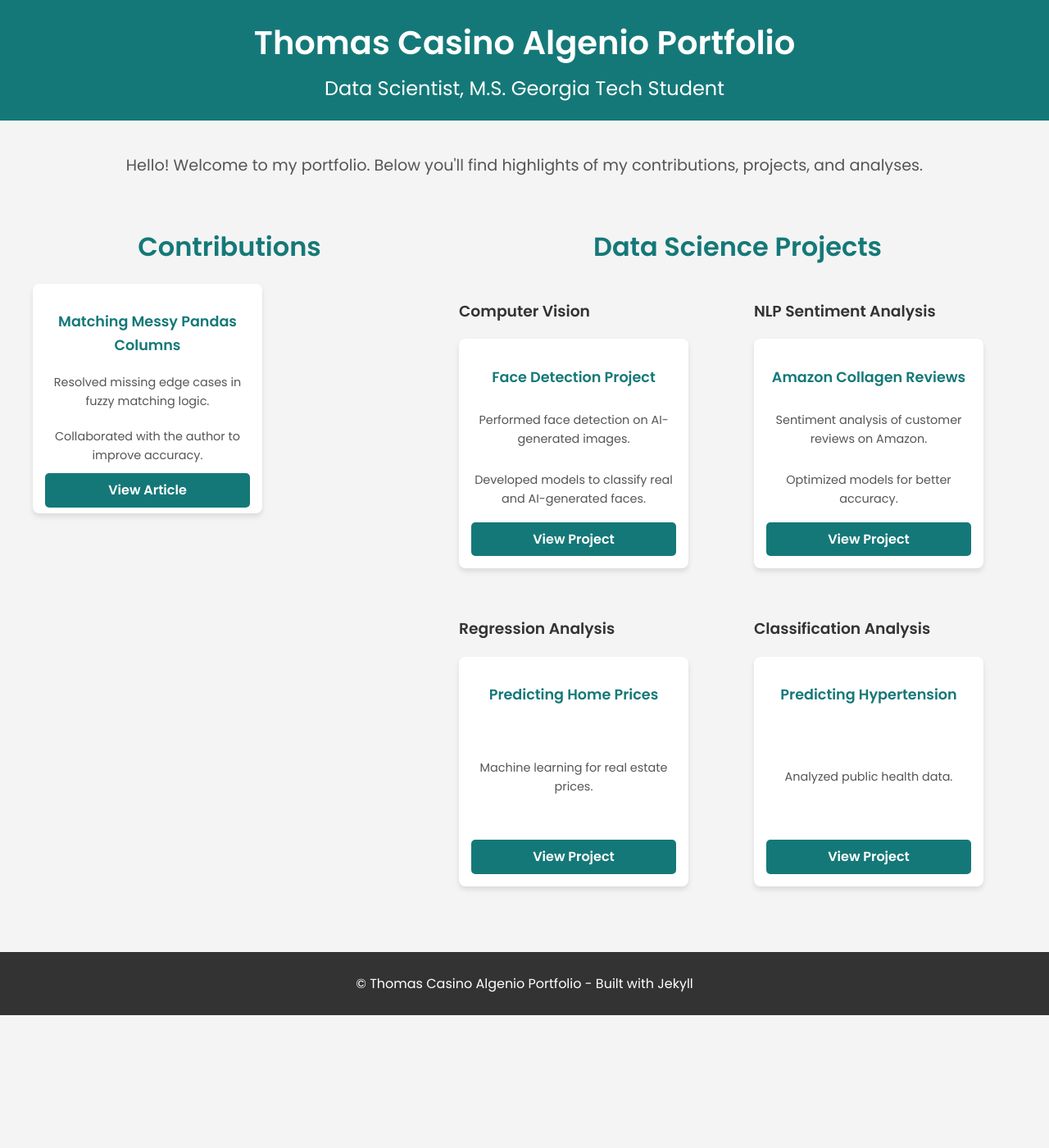
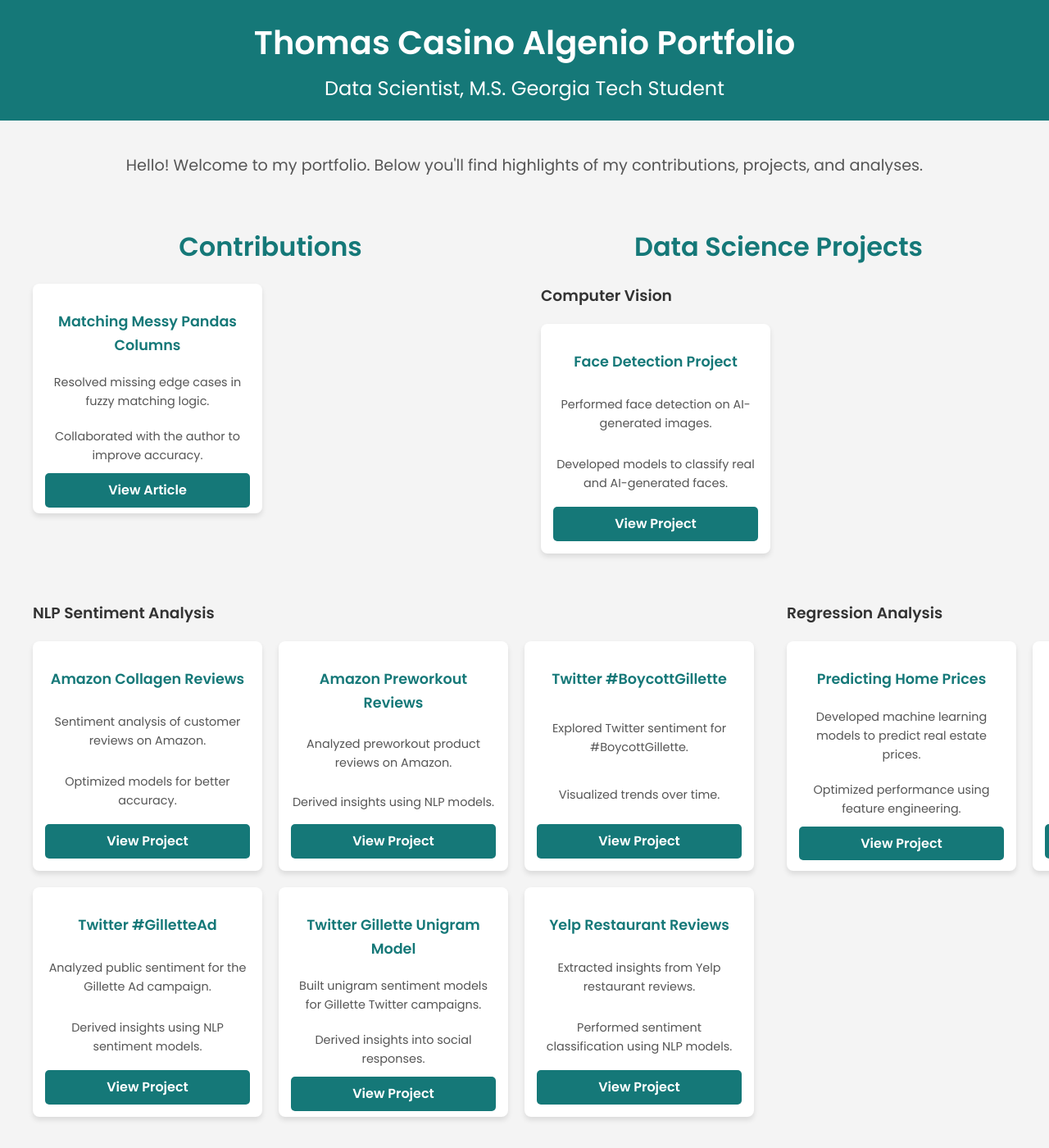
Before and after one commit to thomasalgenio/Thomas_Portfolio, a Jekyll site: the page built from README.md, in a window 1280 px wide and 1400 px high. Shown: the whole window at 82% size. Built offline with Jekyll 4.4.1, drawn with Linux system fonts in a browser that asks for light colours; our own code applies the rules of GitHub Pages for plain Markdown files.

Commit message:
Update default.html

```diff
--- a/_layouts/default.html
+++ b/_layouts/default.html
@@ -154,9 +154,7 @@
         <!-- Data Science Projects -->
         <div>
           <h2>Data Science Projects</h2>
-          <div class="grid-2-columns">
-            <!-- Computer Vision -->
-            <div>
+          <!-- Nested Categories -->
           <h3>Computer Vision</h3>
           <div class="projects">
             <div class="project-card">
@@ -167,7 +165,10 @@
             </div>
           </div>
         </div>
+      </section>
 
+      <!-- Bottom Rows: Nested Subcategories -->
+      <section class="grid-2-columns">
         <!-- NLP Sentiment Analysis -->
         <div>
           <h3>NLP Sentiment Analysis</h3>
@@ -178,31 +179,53 @@
               <p>Optimized models for better accuracy.</p>
               <a href="https://github.com/thomasalgenio/Sample_Projects/tree/main/NLP_Sentiment_Analysis_Amazon" class="btn">View Project</a>
             </div>
+            <div class="project-card">
+              <h3>Amazon Preworkout Reviews</h3>
+              <p>Analyzed preworkout product reviews on Amazon.</p>
+              <p>Derived insights using NLP models.</p>
+              <a href="https://github.com/thomasalgenio/Sample_Projects/tree/main/NLP_Sentiment_Analysis_Amazon" class="btn">View Project</a>
+            </div>
+            <div class="project-card">
+              <h3>Twitter #BoycottGillette</h3>
+              <p>Explored Twitter sentiment for #BoycottGillette.</p>
+              <p>Visualized trends over time.</p>
+              <a href="https://github.com/thomasalgenio/Sample_Projects/tree/main/NLP_Sentiment_Analysis_Gillette" class="btn">View Project</a>
+            </div>
+            <div class="project-card">
+              <h3>Twitter #GilletteAd</h3>
+              <p>Analyzed public sentiment for the Gillette Ad campaign.</p>
+              <p>Derived insights using NLP sentiment models.</p>
+              <a href="https://github.com/thomasalgenio/Sample_Projects/tree/main/NLP_Sentiment_Analysis_Gillette" class="btn">View Project</a>
+            </div>
+            <div class="project-card">
+              <h3>Twitter Gillette Unigram Model</h3>
+              <p>Built unigram sentiment models for Gillette Twitter campaigns.</p>
+              <p>Derived insights into social responses.</p>
+              <a href="https://github.com/thomasalgenio/Sample_Projects/tree/main/NLP_Sentiment_Analysis_Gillette" class="btn">View Project</a>
+            </div>
+            <div class="project-card">
+              <h3>Yelp Restaurant Reviews</h3>
+              <p>Extracted insights from Yelp restaurant reviews.</p>
+              <p>Performed sentiment classification using NLP models.</p>
+              <a href="https://github.com/thomasalgenio/Sample_Projects/tree/main/NLP_Sentiment_Analysis_Yelp" class="btn">View Project</a>
+            </div>
           </div>
         </div>
 
-            <!-- Regression Analysis -->
+        <!-- Regression and Classification Analysis -->
         <div>
           <h3>Regression Analysis</h3>
           <div class="projects">
             <div class="project-card">
               <h3>Predicting Home Prices</h3>
-                  <p>Machine learning for real estate prices.</p>
+              <p>Developed machine learning models to predict real estate prices.</p>
+              <p>Optimized performance using feature engineering.</p>
               <a href="https://github.com/thomasalgenio/Sample_Projects/tree/main/Real_Estate_Prices_Prediction" class="btn">View Project</a>
             </div>
-              </div>
-            </div>
-
-            <!-- Classification Analysis -->
-            <div>
-              <h3>Classification Analysis</h3>
-              <div class="projects">
             <div class="project-card">
-                  <h3>Predicting Hypertension</h3>
-                  <p>Analyzed public health data.</p>
-                  <a href="https://github.com/thomasalgenio/Sample_Projects/tree/main/Hypertension_Prediction" class="btn">View Project</a>
-                </div>
-              </div>
+              <h3>Predicting Used Vehicle Prices</h3>
+              <p>Analyzed features to predict vehicle prices.</p>
+              <a href="https://github.com/thomasalgenio/Sample_Projects/tree/main/Used_Vehicles_Prediction" class="btn">View Project</a>
             </div>
           </div>
         </div>
```
Lines whose indentation alone changed are shown as unchanged.
